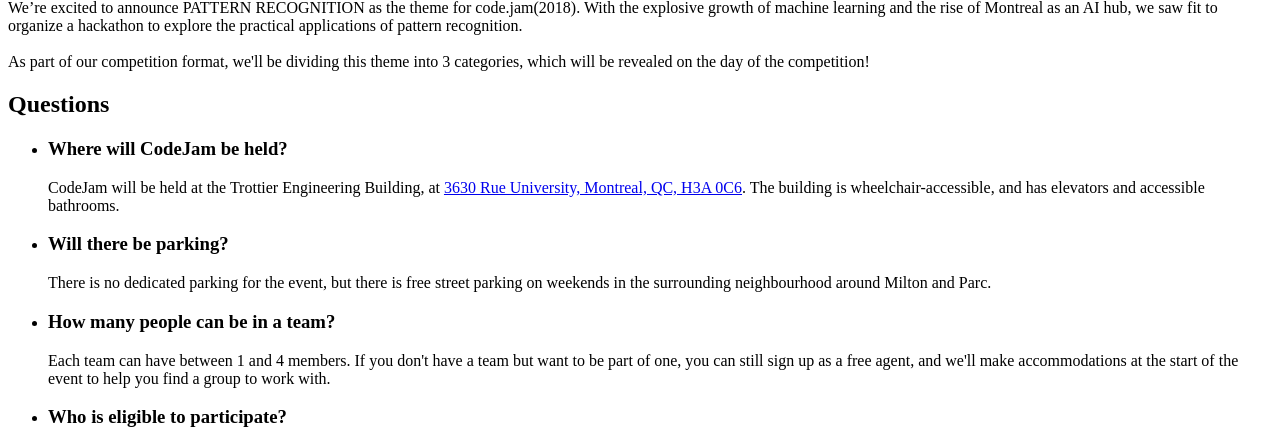
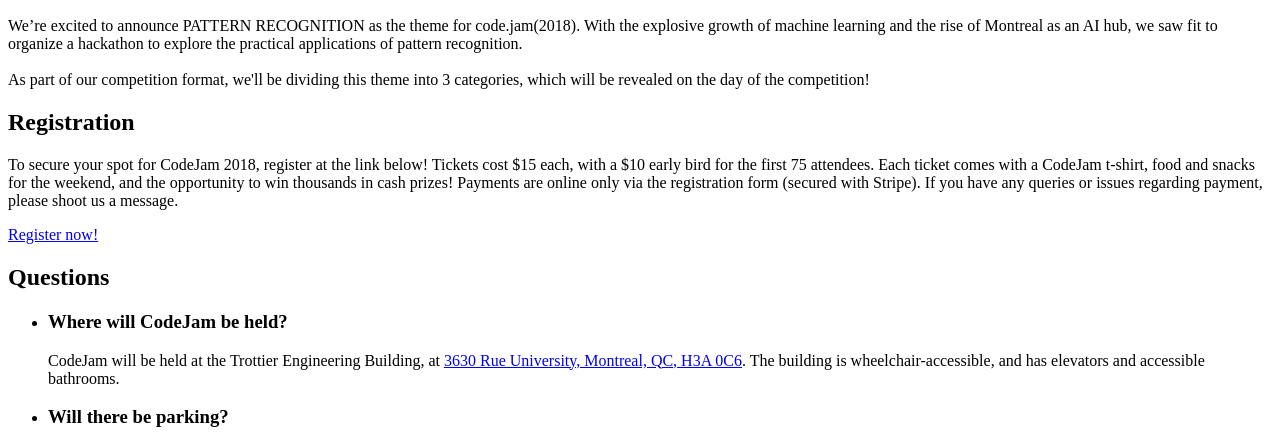
Before and after one commit to mcgill-ecsess/codejam-site-2018, a website: page src/index.html in a window 1280 px wide. Shown: the part 1148-1592 px from the top of the page. Drawn offline with nearby package versions, Linux system fonts and the light colour scheme.

Commit message:
✨ Add registration link

```diff
--- a/src/index.html
+++ b/src/index.html
@@ -24,6 +24,7 @@
         <nav class="nav">
           <ul class="nav__item-wrapper">
             <li class="nav__item"><a href="#about">About</a></li>
+            <li class="nav__item"><a href="#registration">Registration</a></li>
             <li class="nav__item"><a href="#faq">FAQ</a></li>
             <li class="nav__item"><a href="#sponsors">Sponsors</a></li>
           </ul>
@@ -107,6 +108,20 @@
           revealed on the day of the competition!
         </p>
       </div>
+    </section>
+    <section class="section">
+      <h2 class="section__header" id="registration">Registration</h2>
+      <p>
+        To secure your spot for CodeJam 2018, register at the link below! Tickets cost $15 each, with
+        a $10 early bird for the first 75 attendees. Each ticket comes with a CodeJam t-shirt, food and
+        snacks for the weekend, and the opportunity to win thousands in cash prizes! Payments are online
+        only via the registration form (secured with Stripe). If you have any queries or issues regarding
+        payment, please shoot us a message.
+      </p>
+      <div class="registration__button-wrapper">
+        <a class="registration__button" href="https://ecsess1.typeform.com/to/toOV68">Register now!</a>
+      </div>
+
     </section>
     <section class="section">
       <h2 class="section__header" id="faq">Questions</h2>
--- a/src/style/body.scss
+++ b/src/style/body.scss
@@ -96,6 +96,15 @@
   padding: 2rem;
 }
 
+.registration__button-wrapper {
+  text-align: center;
+  margin-top: 5rem;
+}
+
+.registration__button {
+  @include button;
+}
+
 .faq {
   display: flex;
   flex-wrap: wrap;
--- a/src/style/components.scss
+++ /dev/null
@@ -1,3 +0,0 @@
-.button {
-
-}
--- a/src/style/nav.scss
+++ b/src/style/nav.scss
@@ -7,7 +7,6 @@
 }
 
 .nav__item {
-  font-size: 2.4rem;
   @include media-query($sm-up) {
     font-size: inherit;
     display: inline;
```
Also changed, not shown: src/style/__mixins.scss (+14 -0 lines).
